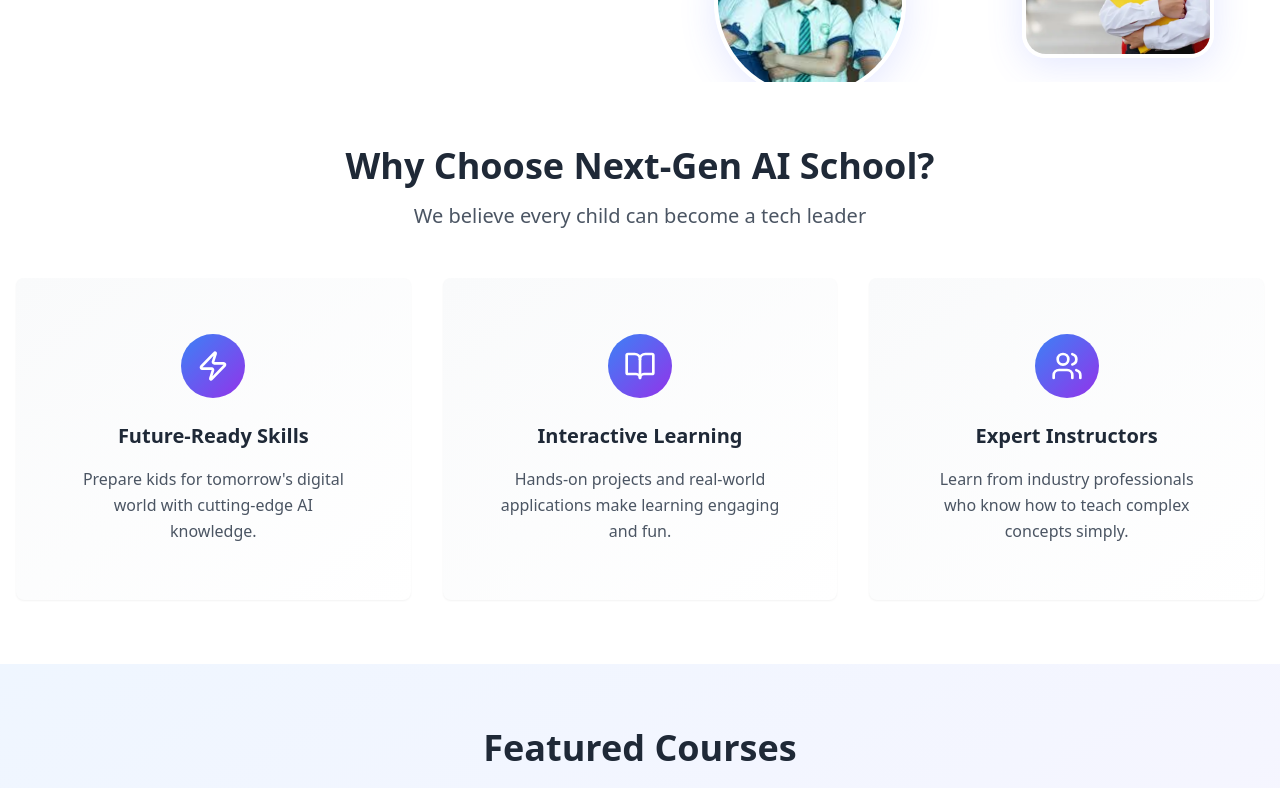
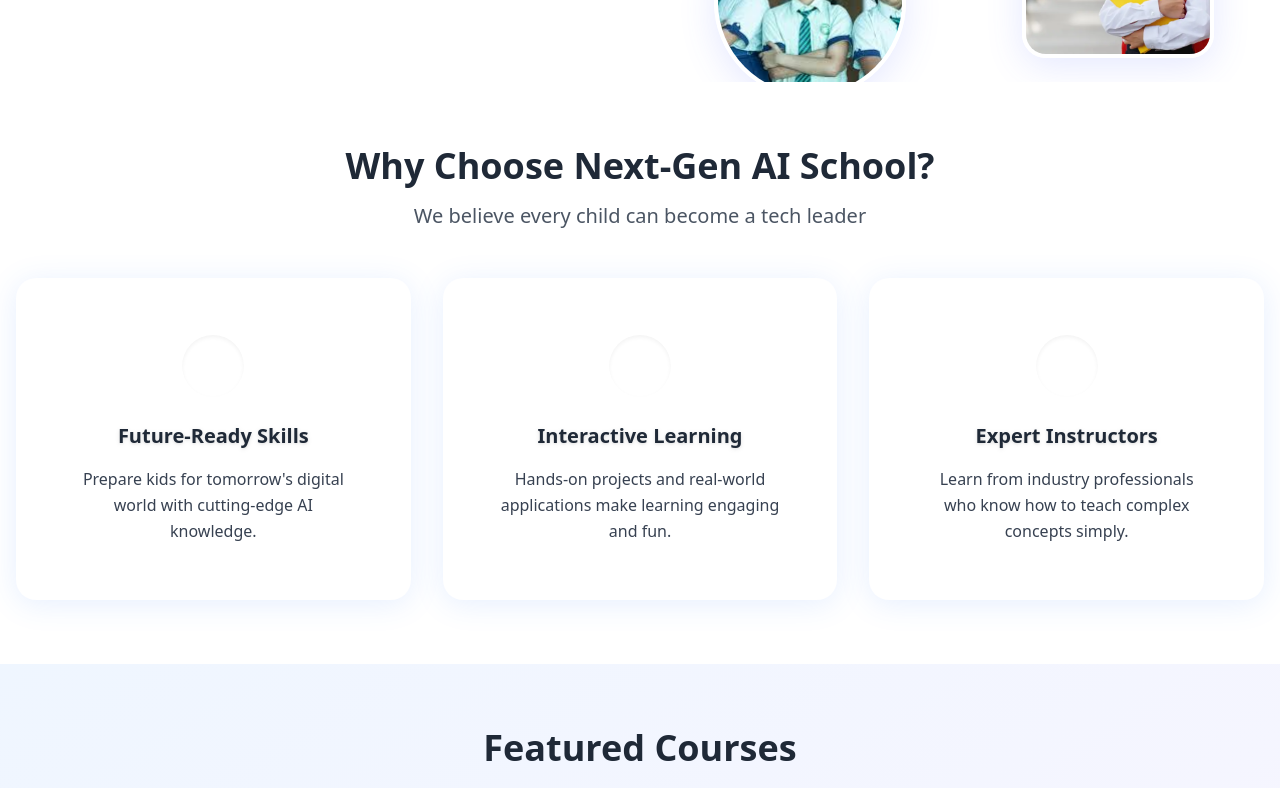
Before and after one commit to alyasghar180/ai-kids-code-verse, a React (Vite) app: page / in a window 1280 px wide. Shown: the part 607-1395 px from the top of the page. Built offline with nearby package versions, Linux system fonts and the light colour scheme.

Commit message:
Add card background color styling
Styled the benefit cards with background colors.

```diff
--- a/src/pages/Index.tsx
+++ b/src/pages/Index.tsx
@@ -38,25 +38,6 @@ const Index = () => {
     }
   ];
 
-  const benefits = [
-    {
-      icon: <Zap className="h-8 w-8" />,
-      title: "Future-Ready Skills",
-      description: "Prepare kids for tomorrow's digital world with cutting-edge AI knowledge."
-    },
-    {
-      icon: <BookOpen className="h-8 w-8" />,
-      title: "Interactive Learning",
-      description: "Hands-on projects and real-world applications make learning engaging and fun."
-    },
-    {
-      icon: <Users className="h-8 w-8" />,
-      title: "Expert Instructors",
-      description: "Learn from industry professionals who know how to teach complex concepts simply."
-    }
-  ];
-
-  // Array of images to show in hero
   const heroImages = [
     {
       src: "/lovable-uploads/e6f59396-fb6d-49e7-b0ac-de2ee719afd3.png",
@@ -74,6 +55,27 @@ const Index = () => {
       src: "/lovable-uploads/3542977f-e149-4e49-b26c-75d467114156.png",
       alt: "Smiling student with books",
     },
+  ];
+
+  const benefits = [
+    {
+      icon: <Zap className="h-8 w-8" />,
+      title: "Future-Ready Skills",
+      description: "Prepare kids for tomorrow's digital world with cutting-edge AI knowledge.",
+      bg: "bg-gradient-to-br from-[#3A86FF]/90 via-[#FFBE0B]/80 to-[#CDB4DB]/80",
+    },
+    {
+      icon: <BookOpen className="h-8 w-8" />,
+      title: "Interactive Learning",
+      description: "Hands-on projects and real-world applications make learning engaging and fun.",
+      bg: "bg-gradient-to-br from-[#FF006E]/90 via-[#83C5BE]/80 to-[#FFBE0B]/70",
+    },
+    {
+      icon: <Users className="h-8 w-8" />,
+      title: "Expert Instructors",
+      description: "Learn from industry professionals who know how to teach complex concepts simply.",
+      bg: "bg-gradient-to-br from-[#83C5BE]/80 via-[#3A86FF]/80 to-[#FF006E]/70",
+    }
   ];
 
   return (
@@ -227,13 +229,27 @@ const Index = () => {
           </div>
           <div className="grid md:grid-cols-3 gap-8">
             {benefits.map((benefit, index) => (
-              <Card key={index} className="text-center p-8 hover:shadow-lg transition-shadow duration-300 border-0 bg-gradient-to-br from-gray-50 to-white">
+              <Card
+                key={index}
+                className={`
+                  text-center p-8 hover:shadow-xl transition-shadow duration-300 border-0
+                  ${benefit.bg}
+                  relative overflow-hidden
+                `}
+                style={{
+                  backgroundBlendMode: "overlay",
+                  boxShadow: "0 4px 30px 0 rgba(58,134,255,0.13)",
+                  borderRadius: "1.25rem"
+                }}
+              >
                 <CardContent className="pt-6">
-                  <div className="w-16 h-16 bg-gradient-to-br from-blue-500 to-purple-600 rounded-full flex items-center justify-center mx-auto mb-6 text-white">
+                  <div className="w-16 h-16 bg-white/30 backdrop-blur-md rounded-full flex items-center justify-center mx-auto mb-6 text-white shadow-inner border border-white/40">
                     {benefit.icon}
                   </div>
-                  <h3 className="text-xl font-semibold mb-4 text-gray-800">{benefit.title}</h3>
-                  <p className="text-gray-600 leading-relaxed">{benefit.description}</p>
+                  <h3 className="text-xl font-extrabold mb-4 text-gray-800 drop-shadow font-['Fredoka','Quicksand','Baloo 2',sans-serif]">
+                    {benefit.title}
+                  </h3>
+                  <p className="text-gray-700 leading-relaxed font-['Nunito', 'Inter', sans-serif]">{benefit.description}</p>
                 </CardContent>
               </Card>
             ))}
```
